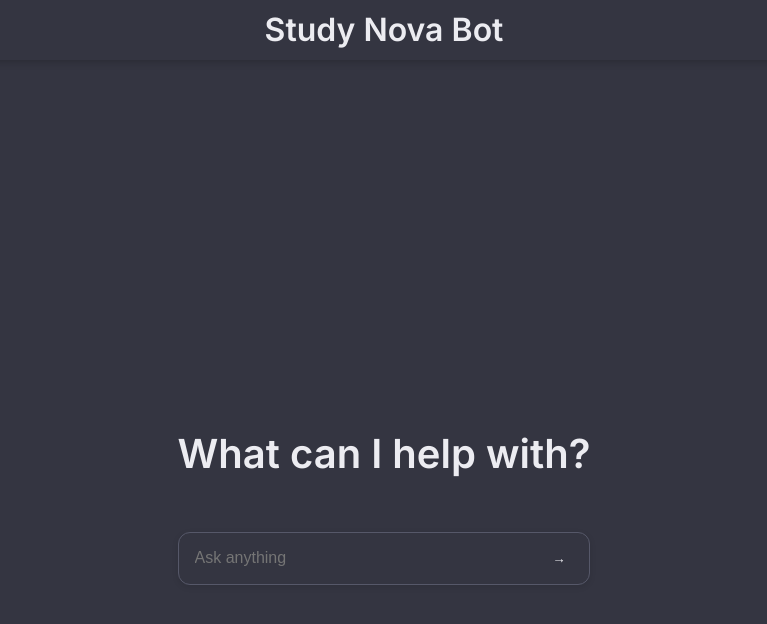
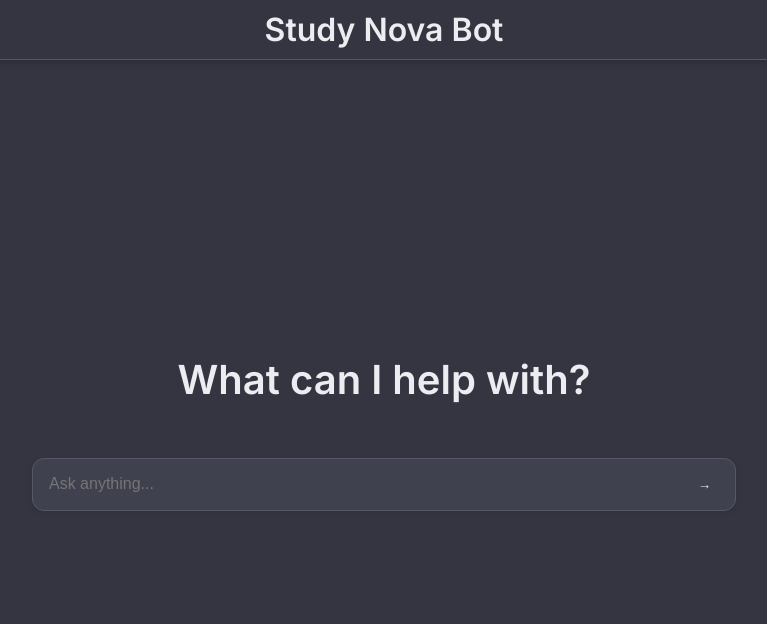
Before and after one commit to studynovabot/studynovabot, a Next.js app: page /chat in a window 1280 px wide. Shown: the top 624 px of the page, without its empty margins (256-1023 px from the left). Built offline with nearby package versions, Linux system fonts and the light colour scheme.

Commit message:
Improve UI to match ChatGPT style

```diff
--- a/app/chat/page.tsx
+++ b/app/chat/page.tsx
@@ -75,16 +75,18 @@ export default function ChatPage() {
         ))}
         <div ref={messagesEndRef} />
       </div>
+      {messages.length === 0 ? (
         <div className="welcome-container">
           <h1>What can I help with?</h1>
           <div className="search-box">
             <input
               type="text"
-            placeholder="Ask anything"
+              placeholder="Ask anything..."
               value={input}
               onChange={(e) => setInput(e.target.value)}
-            onKeyDown={(e) => e.key === 'Enter' && handleSend()}
+              onKeyDown={handleKeyPress}
               className="chat-input"
+              disabled={isLoading}
             />
             <button
               onClick={handleSend}
@@ -95,6 +97,28 @@ export default function ChatPage() {
             </button>
           </div>
         </div>
+      ) : (
+        <div className="input-container">
+          <div className="input-wrapper">
+            <input
+              type="text"
+              placeholder="Send a message..."
+              value={input}
+              onChange={(e) => setInput(e.target.value)}
+              onKeyDown={handleKeyPress}
+              className="chat-input"
+              disabled={isLoading}
+            />
+            <button
+              onClick={handleSend}
+              disabled={!input.trim() || isLoading}
+              className="send-button"
+            >
+              {isLoading ? '...' : '→'}
+            </button>
+          </div>
+        </div>
+      )}
     </div>
   );
 }
--- a/app/globals.css
+++ b/app/globals.css
@@ -13,7 +13,7 @@
   --border-color: #565869;
   --success-color: #22c55e;
   --error-color: #ef4444;
-  --user-message-bg: #10a37f;
+  --user-message-bg: #343541;
   --bot-message-bg: #444654;
   --input-background: #40414f;
   --radius-sm: 0.375rem;
@@ -22,6 +22,7 @@
   --shadow-sm: 0 1px 2px 0 rgb(0 0 0 / 0.25);
   --shadow-md: 0 4px 6px -1px rgb(0 0 0 / 0.3);
   --max-width: 48rem;
+  --header-height: 60px;
 }
 
 * {
@@ -60,8 +61,14 @@ body {
   padding: 2rem;
   text-align: center;
   max-width: 800px;
-  margin: 80px auto 0;
-  min-height: calc(100vh - 80px);
+  margin: var(--header-height) auto 0;
+  min-height: calc(100vh - var(--header-height));
+  position: absolute;
+  top: 0;
+  left: 0;
+  right: 0;
+  bottom: 0;
+  background: var(--background-color);
 }
 
 .welcome-container h1 {
@@ -87,22 +94,25 @@ body {
   top: 0;
   left: 0;
   right: 0;
-  background: var(--bg-primary);
-  border-bottom: 1px solid var(--border-light);
+  background: var(--background-color);
+  border-bottom: 1px solid var(--border-color);
   padding: 1rem;
   z-index: 50;
   display: flex;
   justify-content: center;
   align-items: center;
   box-shadow: 0 2px 8px rgba(0, 0, 0, 0.2);
-  height: 60px;
+  height: var(--header-height);
 }
 
 .messages-container {
   flex: 1;
   overflow-y: auto;
-  padding: 2rem 0;
+  padding: calc(var(--header-height) + 1rem) 0 1rem;
   scroll-behavior: smooth;
+  display: flex;
+  flex-direction: column;
+  gap: 1rem;
 }
 
 .messages-container::-webkit-scrollbar {
@@ -122,7 +132,8 @@ body {
   display: flex;
   padding: 1.5rem;
   animation: fadeIn 0.3s ease-in-out;
-  border-bottom: 1px solid var(--border-color);
+  border-bottom: none;
+  width: 100%;
 }
 
 .message:last-child {
@@ -181,13 +192,18 @@ body {
 .search-box {
   width: 100%;
   max-width: 750px;
-  background: var(--surface-primary);
+  background: var(--input-background);
   border-radius: 12px;
   padding: 14px 16px;
   display: flex;
   gap: 8px;
   border: 1px solid var(--border-color);
   box-shadow: 0 2px 6px rgba(0, 0, 0, 0.1);
+  transition: border-color 0.2s;
+}
+
+.search-box:focus-within {
+  border-color: var(--primary-color);
 }
 
 .chat-input {
```
Lines whose indentation alone changed are shown as unchanged.
